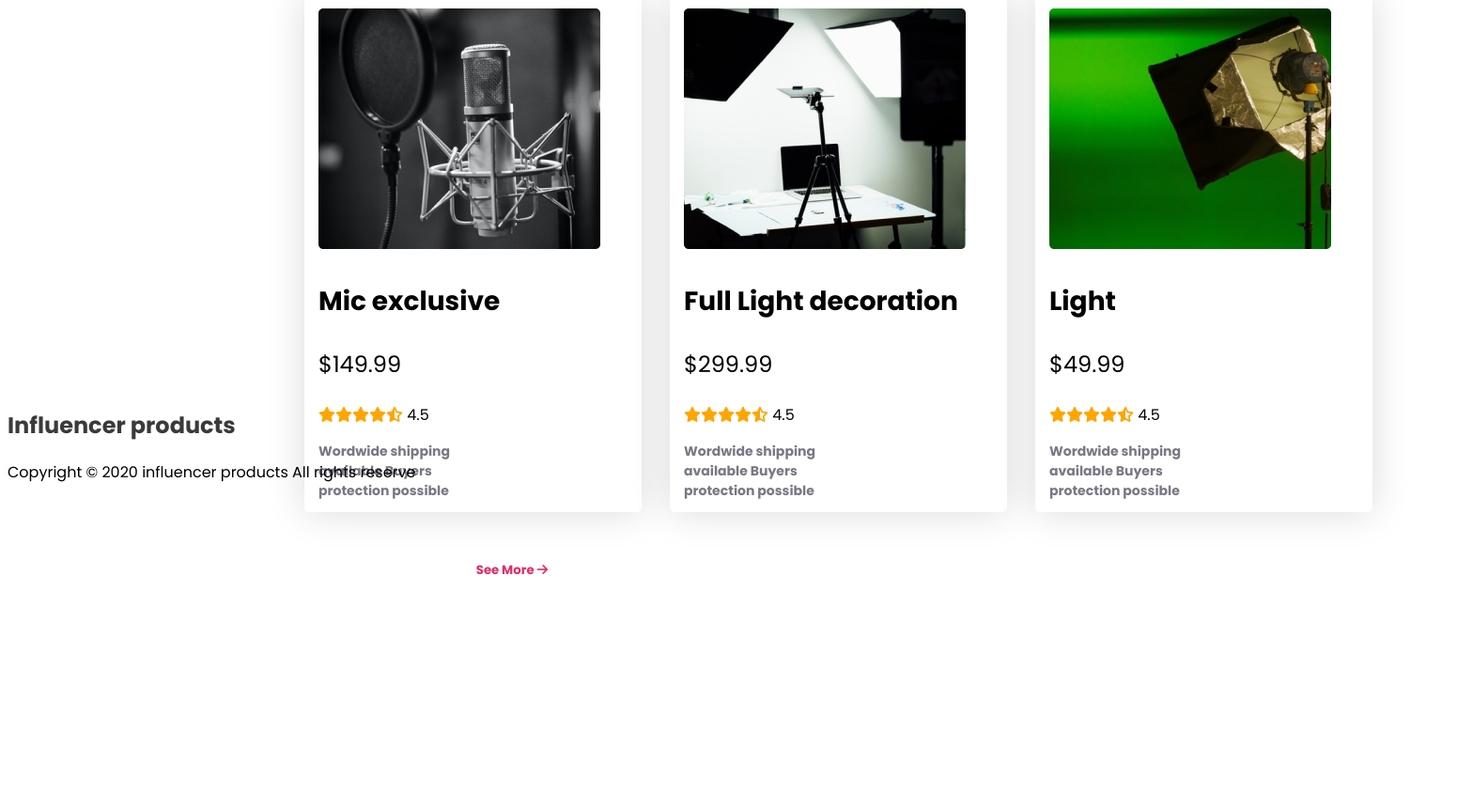
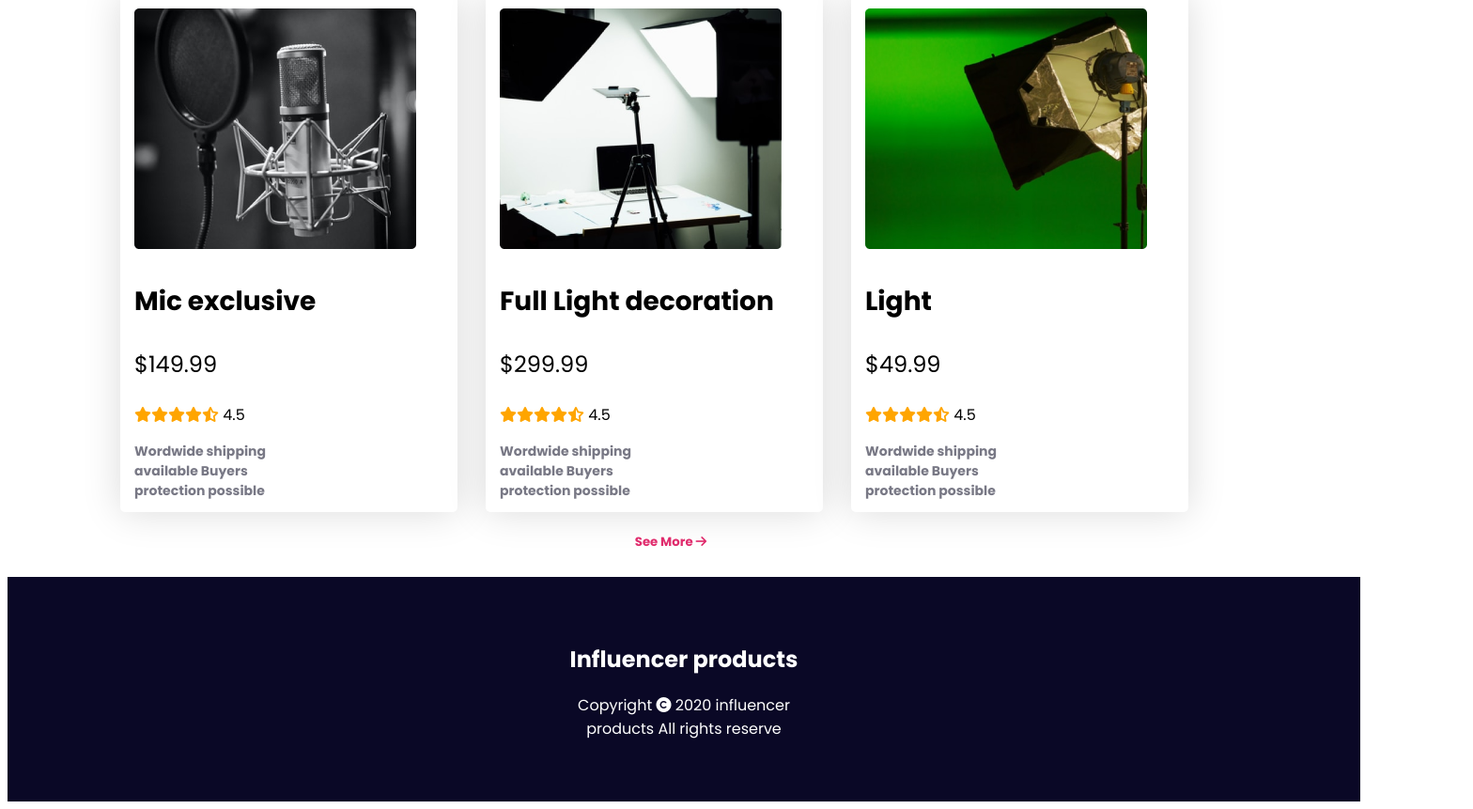
Before and after one commit to mamuntufayel/assignment-no-2, a plain HTML site: page index.html in a window 1280 px wide. Shown: the part 1892-2753 px from the top of the page at 94% size, 1568 px wide, since content can reach past the window. Before the commit the page ends 2536 px from the top, so only its background shows below. Drawn offline with Linux system fonts and the light colour scheme; a web font is replaced by a local one.

Commit message:
finish compulsury part

```diff
--- a/index.html
+++ b/index.html
@@ -192,27 +192,33 @@
                         <p class="last-para">
                             Wordwide shipping available Buyers protection possible
                         </p>
+
                     </div>
+
+                </div>
+
+            </div>
+
+        </section>
+        <section class="decoration-see-more">
             <div>
                 <h5>
                     <a href="">See More <i class="fas fa-arrow-right"></i></a>
                 </h5>
             </div>
-                </div>
-
-            </div>
-
         </section>
 
     </main>
     <footer>
+        <div class="footer-insider">
             <h2 id="footer-heading">
                 Influencer products
             </h2>
             <p>
-            Copyright © 2020 influencer products
+                Copyright <i class="fas fa-copyright"></i> 2020 influencer products
                 All rights reserve
             </p>
+        </div>
     </footer>
 </body>
 
--- a/style.css
+++ b/style.css
@@ -30,10 +30,16 @@ nav a{
     padding-right: 34px;
     font-size: 16px;
 }
+nav span{
+    margin-right: 250px;
+}
 
 /* ***************************
  CSS of first container
 *************************** */
+.first-container{
+    /* width: 1440px; */
+}
 .product{
     display: flex;
     align-items: center;
@@ -67,10 +73,10 @@ h1{
 Started design for items
 *************************** */
 .second-container{
-    padding-left: 196px;
-    padding-right: 197px;
+    /* padding-left: 196px;
+    padding-right: 197px; */
     width: 1047px;
-    height: 1662px;
+    /* height: 1662px; */
 }
 
 h4{
@@ -120,8 +126,37 @@ h5 a{
     text-align: end;
     padding-right: 100px;
 }
+/*************************
+ decoration-see-more
+**************************/
 h5{
+     display: flex;
+    justify-content: flex-end;
+    margin-right: 300px;
+}
 
+.decoration-see-more{
+    /* width: 1047px; */
+}
+/*******************
+CSS of Footer
+********************/
+
+#footer-heading{
+    color: #FFFFFF;
+}
+footer{
+    text-align: center;
+    width: 1440px;
+    background-color: #0A0826;
+    height: 239px;
+    align-items: center;
     display: flex;
-    justify-content: flex-end;
+    justify-content: center;
 }
+.footer-insider{
+    width: 262px;
+    height: 139px;
+
+    color: #FFFFFF;
+}
```
Lines whose indentation alone changed are shown as unchanged.
